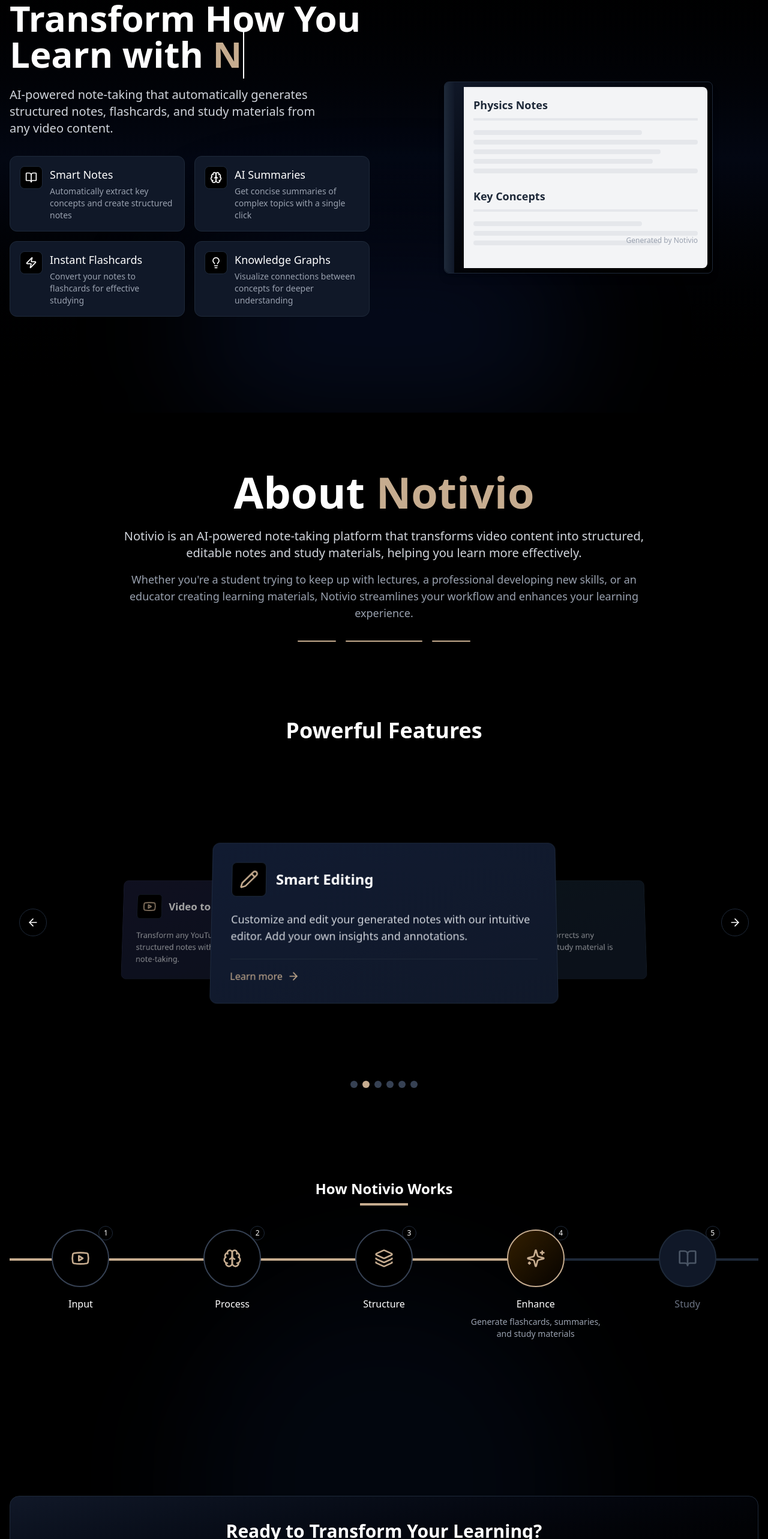
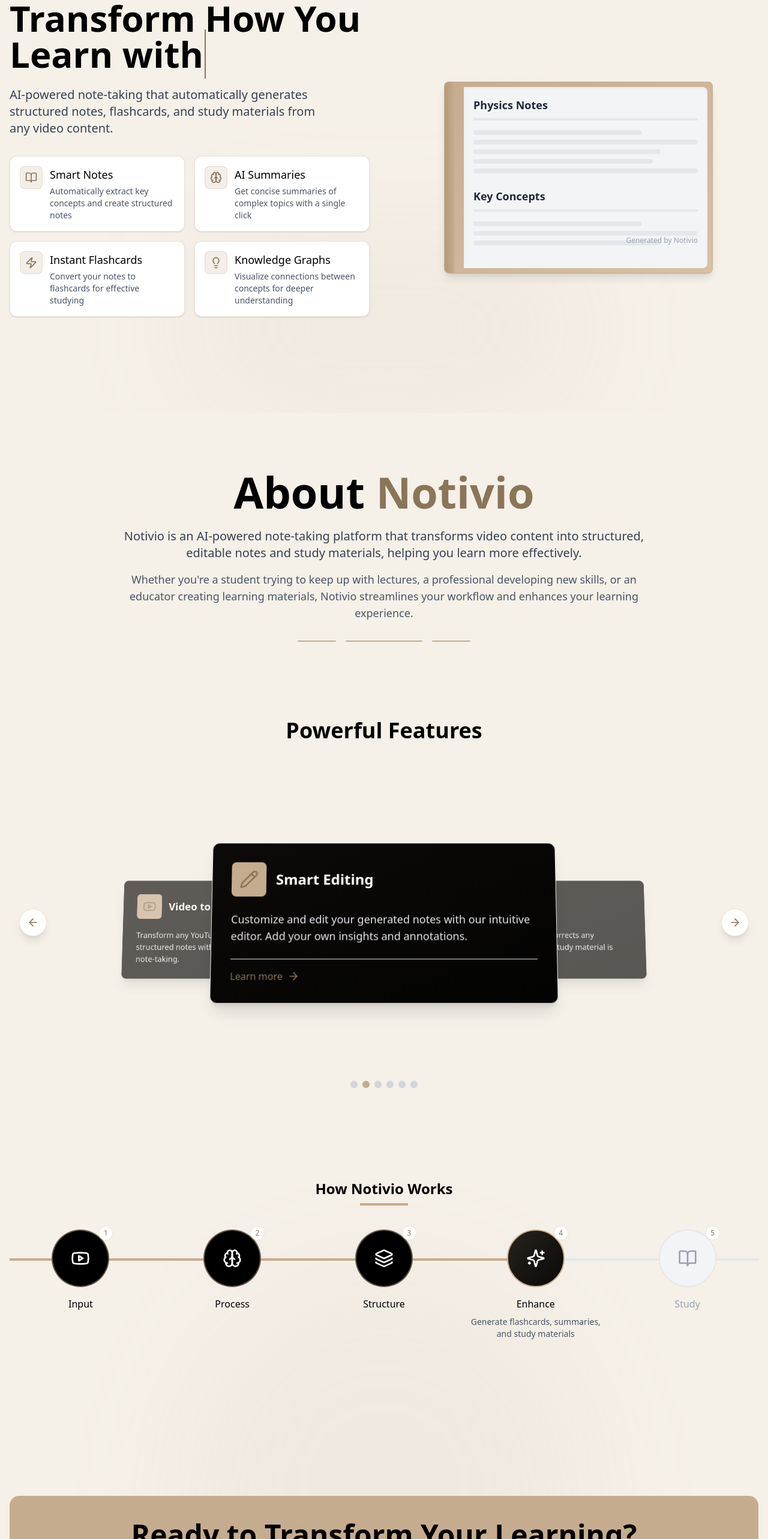
Before and after one commit to Khushipawar37/Notivio, a Next.js app in the folder notivio/: page / in a window 1280 px wide. Shown: the part 160-2726 px from the top of the page at 60% size. Built offline with nearby package versions, Linux system fonts and the light colour scheme.

Commit message:
Impoved the design of footer

```diff
--- a/notivio/src/app/components/About.tsx
+++ b/notivio/src/app/components/About.tsx
@@ -29,7 +29,7 @@
       description:
         "Transform any YouTube video into comprehensive, structured notes with a single click. Save hours of manual note-taking.",
       color: "#c6ac8f",
-      bgGradient: "from-purple-900/30 to-purple-900/5",
+      bgGradient: "from-[#c6ac8f]/20 to-[#c6ac8f]/5",
     },
     {
       icon: Pencil,
@@ -37,7 +37,7 @@
       description:
         "Customize and edit your generated notes with our intuitive editor. Add your own insights and annotations.",
       color: "#c6ac8f",
-      bgGradient: "from-blue-900/30 to-blue-900/5",
+      bgGradient: "from-[#c6ac8f]/20 to-[#c6ac8f]/5",
     },
     {
       icon: CheckCircle,
@@ -45,7 +45,7 @@
       description:
         "Our AI automatically scans notes and corrects any inaccurate information, ensuring your study material is reliable.",
       color: "#c6ac8f",
-      bgGradient: "from-green-900/30 to-green-900/5",
+      bgGradient: "from-[#c6ac8f]/20 to-[#c6ac8f]/5",
     },
     {
       icon: Layers,
@@ -53,7 +53,7 @@
       description:
         "Notes are automatically grouped under specific headings and topics for easier navigation and comprehension.",
       color: "#c6ac8f",
-      bgGradient: "from-amber-900/30 to-amber-900/5",
+      bgGradient: "from-[#c6ac8f]/20 to-[#c6ac8f]/5",
     },
     {
       icon: Brain,
@@ -61,7 +61,7 @@
       description:
         "Create memorable mnemonics to help retain complex information and key concepts with our AI assistant.",
       color: "#c6ac8f",
-      bgGradient: "from-pink-900/30 to-pink-900/5",
+      bgGradient: "from-[#c6ac8f]/20 to-[#c6ac8f]/5",
     },
     {
       icon: Zap,
@@ -69,7 +69,7 @@
       description:
         "Generate flashcards from your notes for effective revision and quick knowledge testing before exams.",
       color: "#c6ac8f",
-      bgGradient: "from-indigo-900/30 to-indigo-900/5",
+      bgGradient: "from-[#c6ac8f]/20 to-[#c6ac8f]/5",
     },
   ]
 
@@ -143,8 +143,8 @@
                 transition={{ duration: 0.6, ease: "easeOut" }}
               >
                 <div
-                  className={`bg-gray-900 border border-gray-800 rounded-xl p-8 shadow-xl transition-all duration-300 ${
-                    index === activeIndex ? "border-[#c6ac8f]/50" : ""
+                  className={`bg-black border border-gray-200 rounded-xl p-8 shadow-xl transition-all duration-300 ${
+                    index === activeIndex ? "border-[#c6ac8f]" : ""
                   }`}
                 >
                   <div
@@ -153,22 +153,22 @@
 
                   <div className="relative z-10">
                     <div className="flex items-center gap-4 mb-6">
-                      <div className="p-3 rounded-lg bg-black border border-gray-800 text-[#c6ac8f]">
+                      <div className="p-3 rounded-lg bg-[#c6ac8f] border border-[#c6ac8f]/30 text-[#8a7559]">
                         <Icon className="w-8 h-8" />
                       </div>
                       <h3 className="text-white font-semibold text-2xl">{feature.title}</h3>
                     </div>
 
-                    <p className="text-gray-300 text-lg">{feature.description}</p>
+                    <p className="text-gray-200 text-lg">{feature.description}</p>
 
                     {index === activeIndex && (
                       <motion.div
                         initial={{ opacity: 0, y: 10 }}
                         animate={{ opacity: 1, y: 0 }}
                         transition={{ delay: 0.2, duration: 0.3 }}
-                        className="mt-6 pt-4 border-t border-gray-800"
+                        className="mt-6 pt-4 border-t border-gray-200"
                       >
-                        <div className="flex items-center text-[#c6ac8f] font-medium">
+                        <div className="flex items-center text-[#8a7559] font-medium">
                           <span>Learn more</span>
                           <ArrowRight className="ml-2 w-5 h-5" />
                         </div>
@@ -186,7 +186,7 @@
       <div className="absolute top-1/2 left-0 right-0 flex justify-between items-center px-4 z-20 -translate-y-1/2 pointer-events-none">
         <button
           onClick={prevSlide}
-          className="p-3 rounded-full bg-black/80 border border-gray-800 text-white hover:border-[#c6ac8f]/50 transition-colors shadow-lg pointer-events-auto"
+          className="p-3 rounded-full bg-white/90 border border-[#c6ac8f]/30 text-[#8a7559] hover:border-[#c6ac8f] transition-colors shadow-lg pointer-events-auto"
           aria-label="Previous feature"
         >
           <ArrowLeft className="w-5 h-5" />
@@ -194,7 +194,7 @@
 
         <button
           onClick={nextSlide}
-          className="p-3 rounded-full bg-black/80 border border-gray-800 text-white hover:border-[#c6ac8f]/50 transition-colors shadow-lg pointer-events-auto"
+          className="p-3 rounded-full bg-white/90 border border-[#c6ac8f]/30 text-[#8a7559] hover:border-[#c6ac8f] transition-colors shadow-lg pointer-events-auto"
           aria-label="Next feature"
         >
           <ArrowRight className="w-5 h-5" />
@@ -209,7 +209,7 @@
               key={index}
               onClick={() => goToSlide(index)}
               className={`w-3 h-3 rounded-full transition-colors ${
-                index === activeIndex ? "bg-[#c6ac8f]" : "bg-gray-700"
+                index === activeIndex ? "bg-[#c6ac8f]" : "bg-gray-300"
               }`}
               aria-label={`Go to feature ${index + 1}`}
             />
@@ -266,31 +266,31 @@
       title: "Input",
       description: "Paste any YouTube URL or upload your own video",
       icon: Youtube,
-      color: "from-purple-500/20 to-purple-900/5",
+      color: "from-[#c6ac8f]/20 to-[#c6ac8f]/5",
     },
     {
       title: "Process",
       description: "AI analyzes content, extracts key information, and organizes it",
       icon: Brain,
-      color: "from-blue-500/20 to-blue-900/5",
+      color: "from-[#c6ac8f]/20 to-[#c6ac8f]/5",
     },
     {
       title: "Structure",
       description: "Content is organized into topics, subtopics, and key points",
       icon: Layers,
-      color: "from-green-500/20 to-green-900/5",
+      color: "from-[#c6ac8f]/20 to-[#c6ac8f]/5",
     },
     {
       title: "Enhance",
       description: "Generate flashcards, summaries, and study materials",
       icon: Sparkles,
-      color: "from-amber-500/20 to-amber-900/5",
+      color: "from-[#c6ac8f]/20 to-[#c6ac8f]/5",
     },
     {
       title: "Study",
       description: "Use the generated materials to learn effectively",
       icon: BookOpen,
-      color: "from-red-500/20 to-red-900/5",
+      color: "from-[#c6ac8f]/20 to-[#c6ac8f]/5",
     },
   ]
 
@@ -313,13 +313,13 @@
     >
       <div className="relative z-10">
         <div className="flex flex-col items-center mb-10">
-          <h3 className="text-2xl font-bold text-white mb-2">How Notivio Works</h3>
+          <h3 className="text-2xl font-bold text-black mb-2">How Notivio Works</h3>
           <div className="h-1 w-20 bg-[#c6ac8f]"></div>
         </div>
 
         <div className="relative">
           {/* Progress bar */}
-          <div className="absolute top-12 left-0 right-0 h-1 bg-gray-800 z-0">
+          <div className="absolute top-12 left-0 right-0 h-1 bg-gray-200 z-0">
             <motion.div
               className="h-full bg-[#c6ac8f]"
               initial={{ width: "0%" }}
@@ -336,7 +336,7 @@
                 <div key={index} className="flex flex-col items-center">
                   <motion.button
                     onClick={() => setActiveStep(index)}
-                    className={`relative w-24 h-24 rounded-full flex items-center justify-center transition-all duration-300 ${index <= activeStep ? "bg-black" : "bg-gray-900"} border-2 ${index === activeStep ? "border-[#c6ac8f]" : index < activeStep ? "border-gray-700" : "border-gray-800"}`}
+                    className={`relative w-24 h-24 rounded-full flex items-center justify-center transition-all duration-300 ${index <= activeStep ? "bg-black" : "bg-gray-100"} border-2 ${index === activeStep ? "border-[#c6ac8f]" : index < activeStep ? "border-[#c6ac8f]/50" : "border-gray-200"}`}
                     whileHover={{ scale: 1.05 }}
                     whileTap={{ scale: 0.95 }}
                   >
@@ -346,17 +346,17 @@
                     ></div>
 
                     <Icon
-                      className={`relative z-10 w-8 h-8 ${index <= activeStep ? "text-[#c6ac8f]" : "text-gray-600"}`}
+                      className={`relative z-10 w-8 h-8 ${index <= activeStep ? "text-white" : "text-gray-400"}`}
                     />
 
                     {/* Step number */}
-                    <div className="absolute -top-2 -right-2 w-6 h-6 rounded-full bg-black border border-gray-800 flex items-center justify-center text-xs font-medium text-white">
+                    <div className="absolute -top-2 -right-2 w-6 h-6 rounded-full bg-white border border-[#c6ac8f]/30 flex items-center justify-center text-xs font-medium text-[#8a7559]">
                       {index + 1}
                     </div>
                   </motion.button>
 
                   <div className="mt-4 text-center">
-                    <h4 className={`font-medium ${index <= activeStep ? "text-white" : "text-gray-500"}`}>
+                    <h4 className={`font-medium ${index <= activeStep ? "text-black" : "text-gray-400"}`}>
                       {step.title}
                     </h4>
                     <AnimatePresence>
@@ -366,7 +366,7 @@
                           animate={{ opacity: 1, height: "auto" }}
                           exit={{ opacity: 0, height: 0 }}
                           transition={{ duration: 0.3 }}
-                          className="text-sm text-gray-400 mt-2"
+                          className="text-sm text-gray-600 mt-2"
                         >
                           {step.description}
                         </motion.p>
@@ -389,10 +389,10 @@
   const isHeaderInView = useInView(headerRef, { once: true, amount: 0.3 })
 
   return (
-    <section className="relative w-full overflow-hidden bg-black py-24">
+    <section className="relative w-full overflow-hidden bg-[#f5f0e8] py-24">
       {/* Background elements */}
-      <div className="absolute inset-0 bg-[radial-gradient(ellipse_at_center,_var(--tw-gradient-stops))] from-gray-900 via-black to-black opacity-70"></div>
-      <div className="absolute bottom-0 left-1/2 -translate-x-1/2 w-1/2 h-1/3 bg-blue-900/10 blur-[100px] rounded-full"></div>
+      <div className="absolute inset-0 bg-[radial-gradient(ellipse_at_center,_var(--tw-gradient-stops))] from-[#f5f0e8] via-[#f5f0e8] to-[#f5f0e8] opacity-70"></div>
+      <div className="absolute bottom-0 left-1/2 -translate-x-1/2 w-1/2 h-1/3 bg-[#c6ac8f]/10 blur-[100px] rounded-full"></div>
 
       <div className="container mx-auto px-4 relative z-10">
         {/* Header */}
@@ -403,15 +403,15 @@
           transition={{ duration: 0.8 }}
           className="text-center mb-20"
         >
-          <h2 className="text-6xl md:text-7xl font-bold text-white mb-6">
-            About <span className="text-[#c6ac8f]">Notivio</span>
+          <h2 className="text-6xl md:text-7xl font-bold text-black mb-6">
+            About <span className="text-[#8a7559]">Notivio</span>
           </h2>
           <div className="max-w-4xl mx-auto mb-32">
-            <p className="text-xl text-gray-300 mb-4">
+            <p className="text-xl text-gray-700 mb-4">
               Notivio is an AI-powered note-taking platform that transforms video content into structured, editable
               notes and study materials, helping you learn more effectively.
             </p>
-            <p className="text-lg text-gray-400 mb-4">
+            <p className="text-lg text-gray-600 mb-4">
               Whether you're a student trying to keep up with lectures, a professional developing new skills, or an
               educator creating learning materials, Notivio streamlines your workflow and enhances your learning
               experience.
@@ -431,7 +431,7 @@
             whileInView={{ opacity: 1, x: 0 }}
             transition={{ duration: 0.6 }}
             viewport={{ once: true }}
-            className="text-4xl font-bold text-white text-center "
+            className="text-4xl font-bold text-black text-center"
           >
             Powerful Features
           </motion.h3>
@@ -450,11 +450,11 @@
           whileInView={{ opacity: 1, y: 0 }}
           transition={{ duration: 0.8 }}
           viewport={{ once: true }}
-          className="relative bg-gradient-to-br from-gray-900 to-black border border-gray-800 rounded-2xl p-10 overflow-hidden"
+          className="relative bg-[#c6ac8f] border border-[#c6ac8f]/20 rounded-2xl p-10 overflow-hidden"
         >
           <div className="relative z-10 text-center">
-            <h3 className="text-3xl font-bold text-white mb-4">Ready to Transform Your Learning?</h3>
-            <p className="text-gray-300 max-w-2xl mx-auto mb-8">
+            <h3 className="text-5xl font-bold text-black mb-4">Ready to Transform Your Learning?</h3>
+            <p className="text-gray-700 max-w-2xl mx-auto text-xl mb-8">
               Join thousands of students and educators who are already using Notivio to enhance their learning
               experience.
             </p>
@@ -462,7 +462,7 @@
             <motion.button
               whileHover={{ scale: 1.05 }}
               whileTap={{ scale: 0.95 }}
-              className="px-8 py-3 bg-[#c6ac8f] text-black font-medium rounded-lg hover:bg-[#d8c0a5] transition-colors"
+              className="px-8 py-3 bg-black text-white font-medium rounded-lg transition-colors"
             >
               Get Started Free
             </motion.button>
--- a/notivio/src/app/components/Contact.tsx
+++ b/notivio/src/app/components/Contact.tsx
@@ -70,6 +70,7 @@
 
   return (
     <section className="py-24 bg-[#f5f0e8]">
+      <div className ="text-6xl text-center mb-18 font-bold">We’re Just One <span className="text-[#8a7559]">Message</span> Away</div>
       <div className="container mx-auto px-4">
         <motion.div
           initial={{ opacity: 0, y: 20 }}
@@ -90,7 +91,7 @@
                     </div>
                     <div>
                       <h4 className="font-medium text-black">Our Location</h4>
-                      <p className="text-black/70 mt-1">123 Learning Street, Education City</p>
+                      <p className="text-black/70 mt-1">India</p>
                     </div>
                   </div>
 
@@ -110,7 +111,7 @@
                     </div>
                     <div>
                       <h4 className="font-medium text-black">Phone Number</h4>
-                      <p className="text-black/70 mt-1">+1 (234) 567-8901</p>
+                      <p className="text-black/70 mt-1">+91 9355765466</p>
                     </div>
                   </div>
                 </div>
--- a/notivio/src/app/components/Hero.tsx
+++ b/notivio/src/app/components/Hero.tsx
@@ -1,8 +1,8 @@
 "use client"
 
 import { useEffect, useRef, useState } from "react"
-import { motion, useScroll, useTransform, AnimatePresence } from "framer-motion"
-import { Sparkles, BookOpen, Brain, Zap, FileText, Lightbulb, Pencil } from "lucide-react"
+import { motion } from "framer-motion"
+import { BookOpen, Brain, Zap, Lightbulb } from "lucide-react"
 
 type TypingEffectProps = {
   text: string
@@ -15,7 +15,8 @@
   const [isDeleting, setIsDeleting] = useState(false)
 
   useEffect(() => {
-    const timeout = setTimeout(() => {
+    const timeout = setTimeout(
+      () => {
         if (!isDeleting && currentIndex < text.length) {
           setDisplayText(text.substring(0, currentIndex + 1))
           setCurrentIndex((prev) => prev + 1)
@@ -27,7 +28,9 @@
         } else if (currentIndex === 0) {
           setIsDeleting(false)
         }
-    }, isDeleting ? 50 : 100)
+      },
+      isDeleting ? 50 : 100,
+    )
 
     return () => clearTimeout(timeout)
   }, [currentIndex, isDeleting, text])
@@ -35,7 +38,7 @@
   return (
     <span className={`relative ${className}`}>
       {displayText}
-      <span className="absolute right-[-4px] top-0 h-full w-[2px] bg-white animate-blink"></span>
+      <span className="absolute right-[-4px] top-0 h-full w-[2px] bg-[#8a7559] animate-blink"></span>
     </span>
   )
 }
@@ -57,15 +60,15 @@
       initial={{ opacity: 0, y: 20 }}
       animate={{ opacity: 1, y: 0 }}
       transition={{ duration: 0.6, delay }}
-      className="bg-gray-900 border border-gray-800 rounded-xl p-4 hover:border-gray-700 transition-all duration-300 group"
+      className="bg-white border border-[#c6ac8f]/30 rounded-xl p-4 hover:border-[#c6ac8f] transition-all duration-300 group shadow-sm"
     >
       <div className="flex items-start gap-3">
-        <div className="p-2 rounded-lg bg-black border border-gray-800 text-white">
+        <div className="p-2 rounded-lg bg-[#c6ac8f]/20 border border-[#c6ac8f]/30 text-[#8a7559]">
           <Icon className="w-5 h-5" />
         </div>
         <div>
-          <h3 className="text-white font-medium text-lg">{title}</h3>
-          <p className="text-gray-400 text-sm mt-1 group-hover:text-gray-300 transition-colors">{description}</p>
+          <h3 className="text-black font-medium text-lg">{title}</h3>
+          <p className="text-gray-600 text-sm mt-1 group-hover:text-gray-700 transition-colors">{description}</p>
         </div>
       </div>
     </motion.div>
@@ -88,13 +91,13 @@
       {/* Notebook container with enhanced hover effect */}
       <div className="relative h-80 transform transition-all duration-500 ease-out group-hover:translate-y-[-10px] group-hover:rotate-1">
         {/* Notebook cover */}
-        <div className="absolute inset-0 bg-gradient-to-br from-gray-900 to-black rounded-lg shadow-lg border border-gray-800 transition-all duration-300 group-hover:shadow-[0_10px_25px_-5px_rgba(0,0,0,0.3)]">
+        <div className="absolute inset-0 bg-gradient-to-br from-[#c6ac8f] to-[#d8c0a5] rounded-lg shadow-lg border border-[#c6ac8f]/50 transition-all duration-300 group-hover:shadow-[0_10px_25px_-5px_rgba(0,0,0,0.1)]">
           <div className="absolute inset-0 flex items-center justify-center">
-            <div className="text-white text-2xl font-bold opacity-30">Notivio</div>
+            <div className="text-black text-2xl font-bold opacity-30">Notivio</div>
           </div>
 
           {/* Notebook binding */}
-          <div className="absolute left-0 top-0 bottom-0 w-4 bg-gradient-to-r from-gray-800 to-gray-900 rounded-l-lg"></div>
+          <div className="absolute left-0 top-0 bottom-0 w-4 bg-gradient-to-r from-[#b39a7d] to-[#c6ac8f] rounded-l-lg"></div>
 
           {/* Notebook pages */}
           <div className="absolute top-2 right-2 bottom-2 left-8 bg-gray-100 rounded-r-lg shadow-inner overflow-hidden">
@@ -148,38 +151,14 @@
       >
         <div className="text-black text-xs font-medium">Quiz tomorrow!</div>
       </motion.div>
-
-      {/* Feature highlights */}
-      <motion.div
-        initial={{ opacity: 0, x: 20 }}
-        animate={{ opacity: isHovered ? 1 : 0, x: isHovered ? 0 : 20 }}
-        transition={{ duration: 0.3, delay: 0.2 }}
-        className="absolute -right-36 bottom-20 bg-black border border-gray-800 rounded-lg p-3 text-white text-sm shadow-lg w-32"
-      >
-      </motion.div>
-
-      <motion.div
-        initial={{ opacity: 0, y: 20 }}
-        animate={{ opacity: isHovered ? 1 : 0, y: isHovered ? 0 : 20 }}
-        transition={{ duration: 0.3, delay: 0.3 }}
-        className="absolute -bottom-16 left-10 bg-black border border-gray-800 rounded-lg p-3 text-white text-sm shadow-lg w-36"
-      >
-      </motion.div>
-
-
     </div>
   )
 }
 
-
 export default function HeroSection() {
   const containerRef = useRef<HTMLDivElement>(null)
 
-  const floatingNotes = [
-    "Automated notes from YouTube videos",
-    "AI-powered summaries",
-    "Download notes as PDF",
-  ]
+  const floatingNotes = ["Automated notes from YouTube videos", "AI-powered summaries", "Download notes as PDF"]
 
   const features = [
     {
@@ -211,10 +190,10 @@
   return (
     <motion.div
       ref={containerRef}
-      className="relative min-h-screen w-full overflow-hidden flex flex-col items-center justify-center px-4 py-[10rem] bg-gradient-to-b from-black via-gray-950 to-black"
+      className="relative min-h-screen w-full overflow-hidden flex flex-col items-center justify-center px-4 py-[10rem] bg-gradient-to-b from-[#f5f0e8] via-[#f5f0e8] to-[#f5f0e8]"
     >
       {/* Simple gradient background */}
-      <div className="absolute inset-0 bg-[radial-gradient(ellipse_at_center,_var(--tw-gradient-stops))] from-gray-900 via-black to-black opacity-70"></div>
+      <div className="absolute inset-0 bg-[radial-gradient(ellipse_at_center,_var(--tw-gradient-stops))] from-[#f5f0e8] via-[#f5f0e8] to-[#f5f0e8] opacity-70"></div>
 
       <div className="container mx-auto grid grid-cols-1 lg:grid-cols-2 gap-12 items-center relative z-10">
         <div className="space-y-8">
@@ -224,11 +203,11 @@
             transition={{ duration: 0.8 }}
             className="space-y-6"
           >
-            <h1 className="text-5xl md:text-6xl font-bold text-white">
-              Transform How You Learn with <TypingEffect text ="Notivio" className="text-[#c6ac8f]" />
+            <h1 className="text-5xl md:text-6xl font-bold text-black">
+              Transform How You Learn with <TypingEffect text="Notivio" className="text-[#8a7559]" />
             </h1>
 
-            <p className="text-xl text-gray-300 max-w-lg">
+            <p className="text-xl text-gray-700 max-w-lg">
               AI-powered note-taking that automatically generates structured notes, flashcards, and study materials from
               any video content.
             </p>
@@ -261,12 +240,11 @@
           >
             <EnhancedNotebook />
           </motion.div>
-
         </div>
       </div>
 
       {/* Simple glow effect */}
-      <div className="absolute bottom-0 left-1/2 -translate-x-1/2 w-1/2 h-1/3 bg-blue-900/20 blur-[100px] rounded-full"></div>
+      <div className="absolute bottom-0 left-1/2 -translate-x-1/2 w-1/2 h-1/3 bg-[#c6ac8f]/10 blur-[100px] rounded-full"></div>
     </motion.div>
   )
 }
```
Lines whose indentation alone changed are shown as unchanged.
